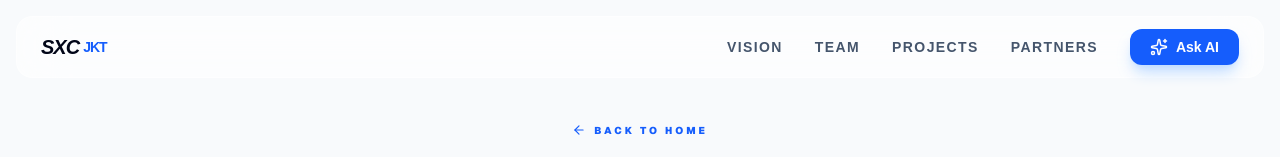
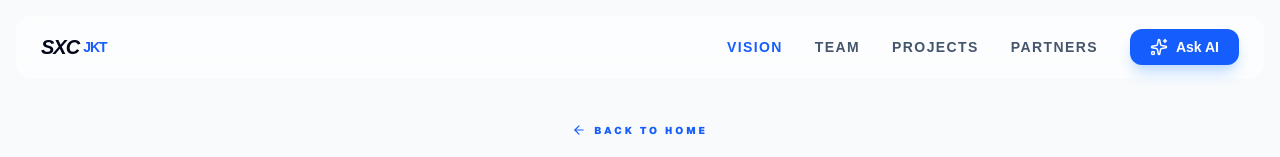
Before and after one commit to Krozlov/StudentXCeoTD2, a Next.js app: page /vision-mission in a window 1280 px wide. Shown: the top 157 px of the page. Built offline with nearby package versions, Linux system fonts and the light colour scheme.

Commit message:
navbar and footer modification

```diff
--- a/src/app/layout.tsx
+++ b/src/app/layout.tsx
@@ -6,7 +6,8 @@ import Link from 'next/link';
 import ChatWidget from "@/components/ChatWidget";
 import { useState, useEffect } from "react";
 import { AIProvider } from "@/context/AIContext";
-import { Instagram, Linkedin } from "lucide-react"; // Removed Mail
+import { Instagram, Linkedin } from "lucide-react";
+import { usePathname } from "next/navigation";
 
 const geistSans = Geist({
   variable: "--font-geist-sans",
@@ -20,6 +21,9 @@ const geistMono = Geist_Mono({
 
 export default function RootLayout({ children }: { children: React.ReactNode }) {
   const [isScrolled, setIsScrolled] = useState(false);
+  const pathname = usePathname();
+
+  const isChatbotPage = pathname === "/chatbot";
 
   useEffect(() => {
     const handleScroll = () => {
@@ -28,6 +32,8 @@ export default function RootLayout({ children }: { children: React.ReactNode })
     window.addEventListener("scroll", handleScroll);
     return () => window.removeEventListener("scroll", handleScroll);
   }, []);
+
+  const isActive = (path: string) => pathname === path;
 
   return (
     <html lang="en">
@@ -48,11 +54,32 @@ export default function RootLayout({ children }: { children: React.ReactNode })
               </Link>
 
               <div className="flex items-center gap-8">
-                <div className="hidden md:flex space-x-8 text-sm font-semibold text-slate-600 uppercase tracking-widest">
-                  <Link href="/vision-mission" className="hover:text-blue-600 transition-colors">Vision</Link>
-                  <Link href="/team" className="hover:text-blue-600 transition-colors">Team</Link>
-                  <Link href="/events" className="hover:text-blue-600 transition-colors">Projects</Link>
-                  <Link href="/partners" className="hover:text-blue-600 transition-colors">Partners</Link>
+                <div className="hidden md:flex space-x-8 text-sm font-semibold uppercase tracking-widest">
+                  {/* Highlighting based on page */}
+                  <Link
+                    href="/vision-mission"
+                    className={`${isActive('/vision-mission') ? 'text-blue-600' : 'text-slate-600'} hover:text-blue-600 transition-colors`}
+                  >
+                    Vision
+                  </Link>
+                  <Link
+                    href="/team"
+                    className={`${isActive('/team') ? 'text-blue-600' : 'text-slate-600'} hover:text-blue-600 transition-colors`}
+                  >
+                    Team
+                  </Link>
+                  <Link
+                    href="/events"
+                    className={`${isActive('/events') ? 'text-blue-600' : 'text-slate-600'} hover:text-blue-600 transition-colors`}
+                  >
+                    Projects
+                  </Link>
+                  <Link
+                    href="/partners"
+                    className={`${isActive('/partners') ? 'text-blue-600' : 'text-slate-600'} hover:text-blue-600 transition-colors`}
+                  >
+                    Partners
+                  </Link>
                 </div>
                 <ChatWidget />
               </div>
@@ -65,6 +92,7 @@ export default function RootLayout({ children }: { children: React.ReactNode })
           </main>
 
           {/* FOOTER SECTION */}
+          {!isChatbotPage && (
             <footer className="bg-slate-50 border-t border-slate-100 pt-20 pb-10 px-6">
               <div className="max-w-7xl mx-auto">
                 <div className="grid grid-cols-1 md:grid-cols-2 lg:grid-cols-4 gap-12 mb-16">
@@ -139,6 +167,7 @@ export default function RootLayout({ children }: { children: React.ReactNode })
                 </div>
               </div>
             </footer>
+          )}
         </AIProvider>
       </body>
     </html>
```
Lines whose indentation alone changed are shown as unchanged.
